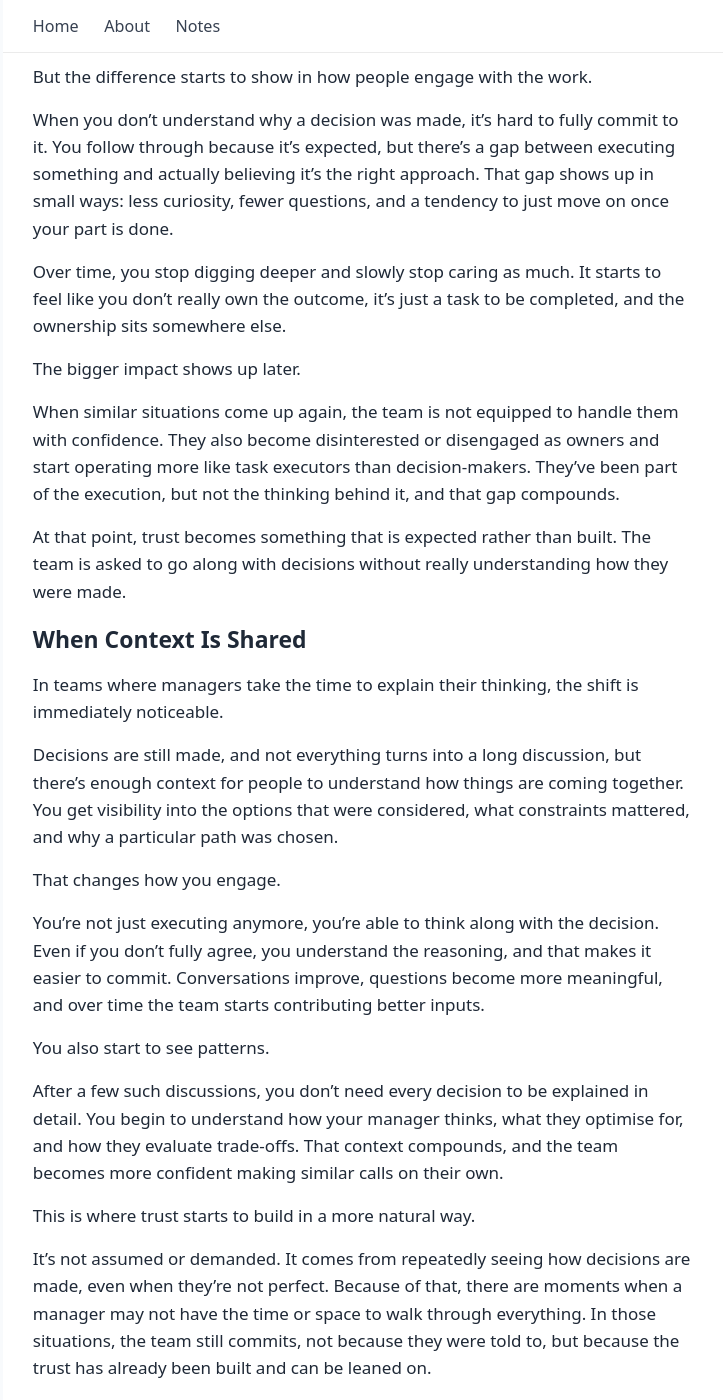
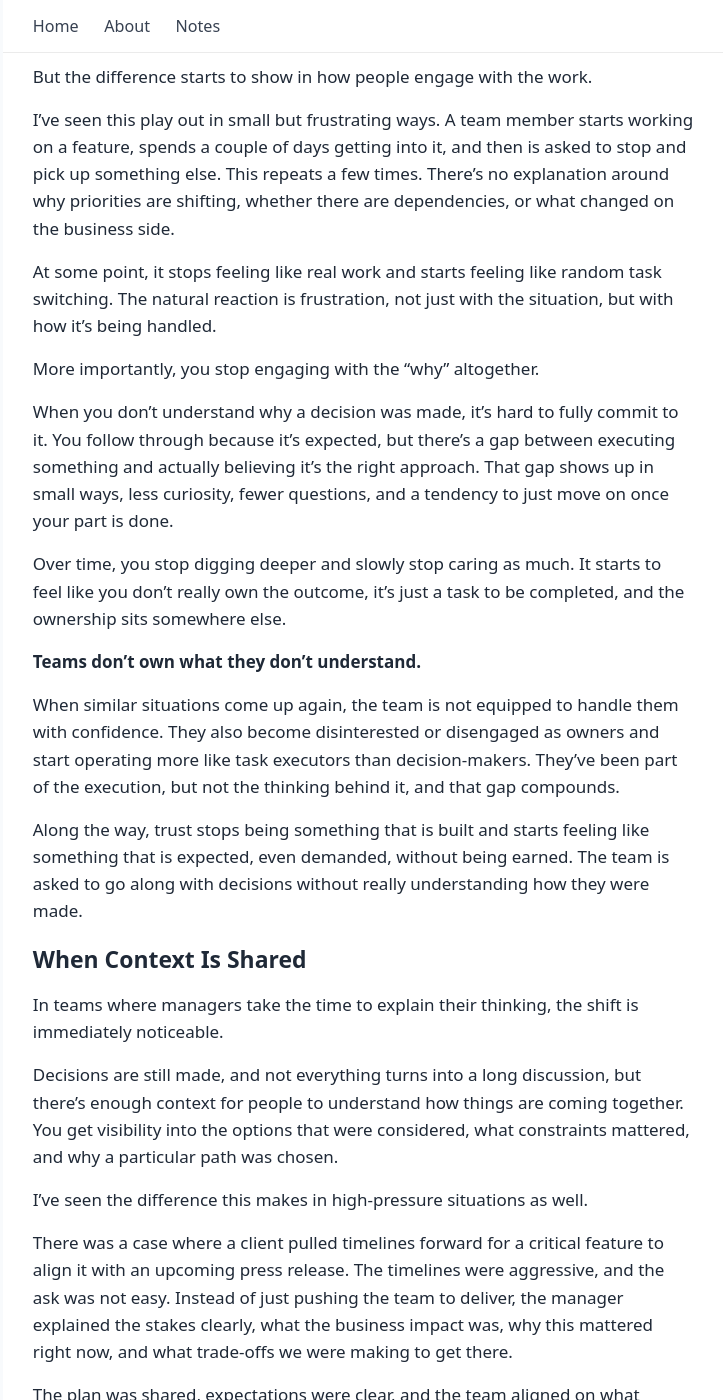
Before and after one commit to aviarora30/codewithavinash, a Jekyll site: the page built from _notes/decision-making-in-teams-context-vs-command.md, in a window 1280 px wide and 1400 px high, scrolled down 1354 px. Shown: the whole window, without its empty margins (277-1000 px from the left). Built offline with Jekyll 4.4.1, drawn with Linux system fonts in a browser that asks for light colours; some of the changed text lies outside the part shown.

Commit message:
refactor: revise content on decision-making styles in teams
- Updated the note on "Decision Making in Teams: Context vs Command" to enhance clarity and engagement.
- Added examples illustrating the impact of management styles on team ownership and trust.
- Improved the structure and flow of the content to better convey the importance of context in decision-making.

```diff
--- a/_notes/decision-making-in-teams-context-vs-command.md
+++ b/_notes/decision-making-in-teams-context-vs-command.md
@@ -14,11 +14,11 @@ tags:
   - management-lessons
 ---
 
-## Two Kinds of Managers
-
 Early in my career, I mostly worked with managers who made decisions and passed them down. At that stage, it didn’t bother me much. In fact, it helped. When you’re starting out, you need clarity more than anything else, and having someone define the direction makes things simpler.
 
 As I grew in my role, that started to change. I wasn’t just looking for tasks anymore. I wanted to understand how decisions were being made, what options were considered, what trade-offs were involved, and why one path was chosen over another. That’s when I started noticing a clear difference in management styles.
+
+## Two Kinds of Managers
 
 In some teams, that context never really came. Decisions were still handed down, just with higher expectations attached. You’re expected to deliver better outcomes, but without being part of the thinking behind them.
 
@@ -34,15 +34,21 @@ In teams where decisions come without context, the work still moves forward. Thi
 
 But the difference starts to show in how people engage with the work.
 
-When you don’t understand why a decision was made, it’s hard to fully commit to it. You follow through because it’s expected, but there’s a gap between executing something and actually believing it’s the right approach. That gap shows up in small ways: less curiosity, fewer questions, and a tendency to just move on once your part is done.
+I’ve seen this play out in small but frustrating ways. A team member starts working on a feature, spends a couple of days getting into it, and then is asked to stop and pick up something else. This repeats a few times. There’s no explanation around why priorities are shifting, whether there are dependencies, or what changed on the business side.
+
+At some point, it stops feeling like real work and starts feeling like random task switching. The natural reaction is frustration, not just with the situation, but with how it’s being handled.
+
+More importantly, you stop engaging with the “why” altogether.
+
+When you don’t understand why a decision was made, it’s hard to fully commit to it. You follow through because it’s expected, but there’s a gap between executing something and actually believing it’s the right approach. That gap shows up in small ways, less curiosity, fewer questions, and a tendency to just move on once your part is done.
 
 Over time, you stop digging deeper and slowly stop caring as much. It starts to feel like you don’t really own the outcome, it’s just a task to be completed, and the ownership sits somewhere else.
 
-The bigger impact shows up later.
+**Teams don’t own what they don’t understand.**
 
 When similar situations come up again, the team is not equipped to handle them with confidence. They also become disinterested or disengaged as owners and start operating more like task executors than decision-makers. They’ve been part of the execution, but not the thinking behind it, and that gap compounds.
 
-At that point, trust becomes something that is expected rather than built. The team is asked to go along with decisions without really understanding how they were made.
+Along the way, trust stops being something that is built and starts feeling like something that is expected, even demanded, without being earned. The team is asked to go along with decisions without really understanding how they were made.
 
 ## When Context Is Shared
 
@@ -50,17 +56,19 @@ In teams where managers take the time to explain their thinking, the shift is im
 
 Decisions are still made, and not everything turns into a long discussion, but there’s enough context for people to understand how things are coming together. You get visibility into the options that were considered, what constraints mattered, and why a particular path was chosen.
 
-That changes how you engage.
+I’ve seen the difference this makes in high-pressure situations as well.
 
-You’re not just executing anymore, you’re able to think along with the decision. Even if you don’t fully agree, you understand the reasoning, and that makes it easier to commit. Conversations improve, questions become more meaningful, and over time the team starts contributing better inputs.
+There was a case where a client pulled timelines forward for a critical feature to align it with an upcoming press release. The timelines were aggressive, and the ask was not easy. Instead of just pushing the team to deliver, the manager explained the stakes clearly, what the business impact was, why this mattered right now, and what trade-offs we were making to get there.
 
-You also start to see patterns.
+The plan was shared, expectations were clear, and the team aligned on what needed to be done. The team agreed and worked towards the goal, pushing harder, not because they were told to, but because they understood what they were working towards.
+
+In that kind of environment, you’re not just executing anymore, you’re able to think along with the decision. Even if you don’t fully agree, you understand the reasoning, and that makes it easier to commit. Conversations improve, questions become more meaningful, and over time the team starts contributing better inputs.
 
 After a few such discussions, you don’t need every decision to be explained in detail. You begin to understand how your manager thinks, what they optimise for, and how they evaluate trade-offs. That context compounds, and the team becomes more confident making similar calls on their own.
 
-This is where trust starts to build in a more natural way.
+**When people understand the thinking, they start thinking with you.**
 
-It’s not assumed or demanded. It comes from repeatedly seeing how decisions are made, even when they’re not perfect. Because of that, there are moments when a manager may not have the time or space to walk through everything. In those situations, the team still commits, not because they were told to, but because the trust has already been built and can be leaned on.
+This is where trust starts to build in a more natural way. It’s not assumed or demanded. It comes from repeatedly seeing how decisions are made, even when they’re not perfect. Because of that, there are moments when a manager may not have the time or space to walk through everything. In those situations, the team still commits, not because they were told to, but because the trust has already been built and can be leaned on.
 
 Over time, that trust gets used more carefully. You don’t need to explain everything all the time, because the team already has enough context to fill in the gaps.
 
```
